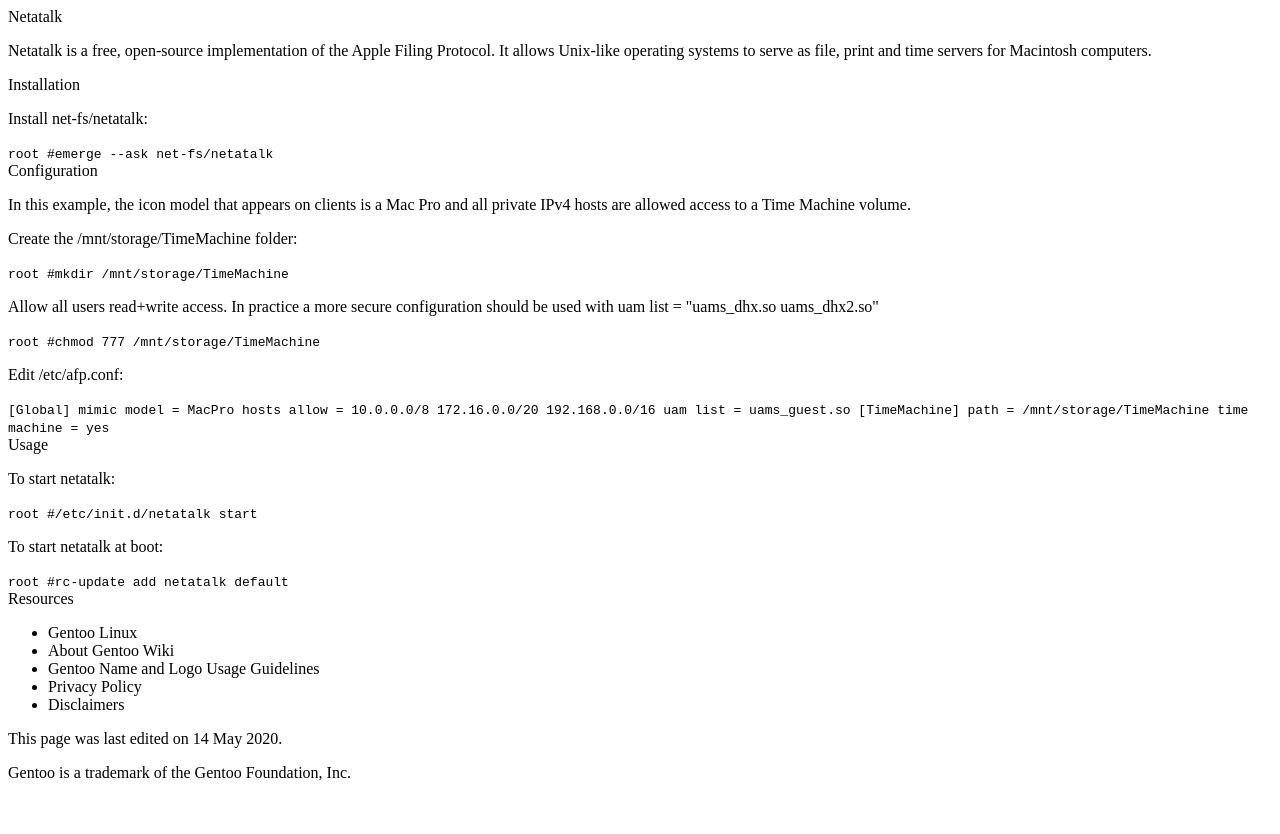
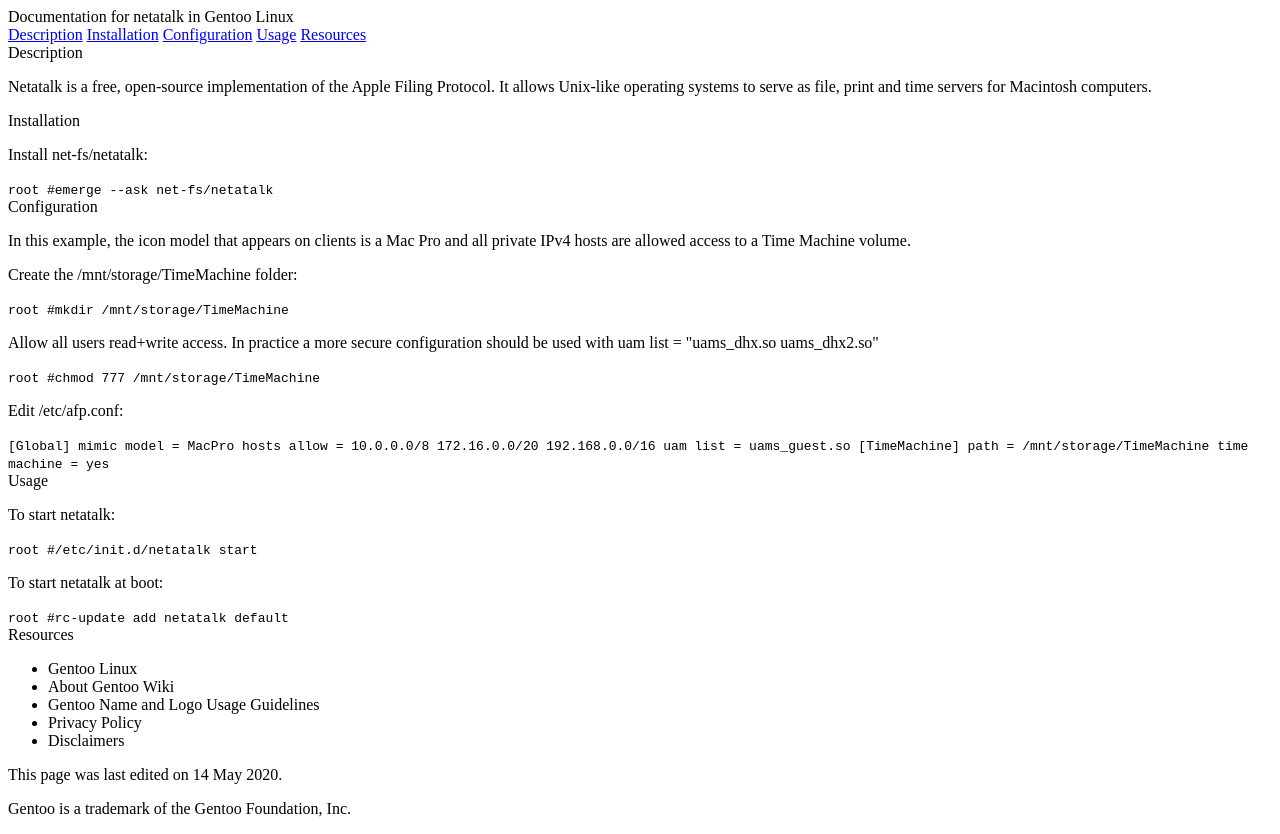
Before and after one commit to sesamsys/freeCodeCamp, a plain HTML site: page Technical Documentation Page/index.html in a window 1280 px wide. Before the commit the page ends 800 px from the top, so only its background shows below. Drawn offline with Linux system fonts and the light colour scheme.

Commit message:
passing tests 14/16

```diff
--- a/Technical Documentation Page/index.html
+++ b/Technical Documentation Page/index.html
@@ -7,9 +7,17 @@
     <link rel="stylesheet" href="style.css">
 </head>
 <body>
+    <nav id="navbar">
+        <header>Documentation for netatalk in Gentoo Linux</header>
+        <a href="#description" class="nav-link">Description</a>
+        <a href="#installation" class="nav-link">Installation</a>
+        <a href="#configuration" class="nav-link">Configuration</a>
+        <a href="#usage" class="nav-link">Usage</a>
+        <a href="#resources" class="nav-link">Resources</a>
+    </nav>
     <main id="main-doc">
-        <section class="main-section" id="netatalk">
-            <header>Netatalk</header>
+        <section class="main-section" id="description">
+            <header>Description</header>
             <p>Netatalk is a free, open-source implementation of the Apple Filing Protocol. It allows Unix-like operating systems to serve as file, print and time servers for Macintosh computers.</p>
         </section>
         <section class="main-section" id="installation">
```
